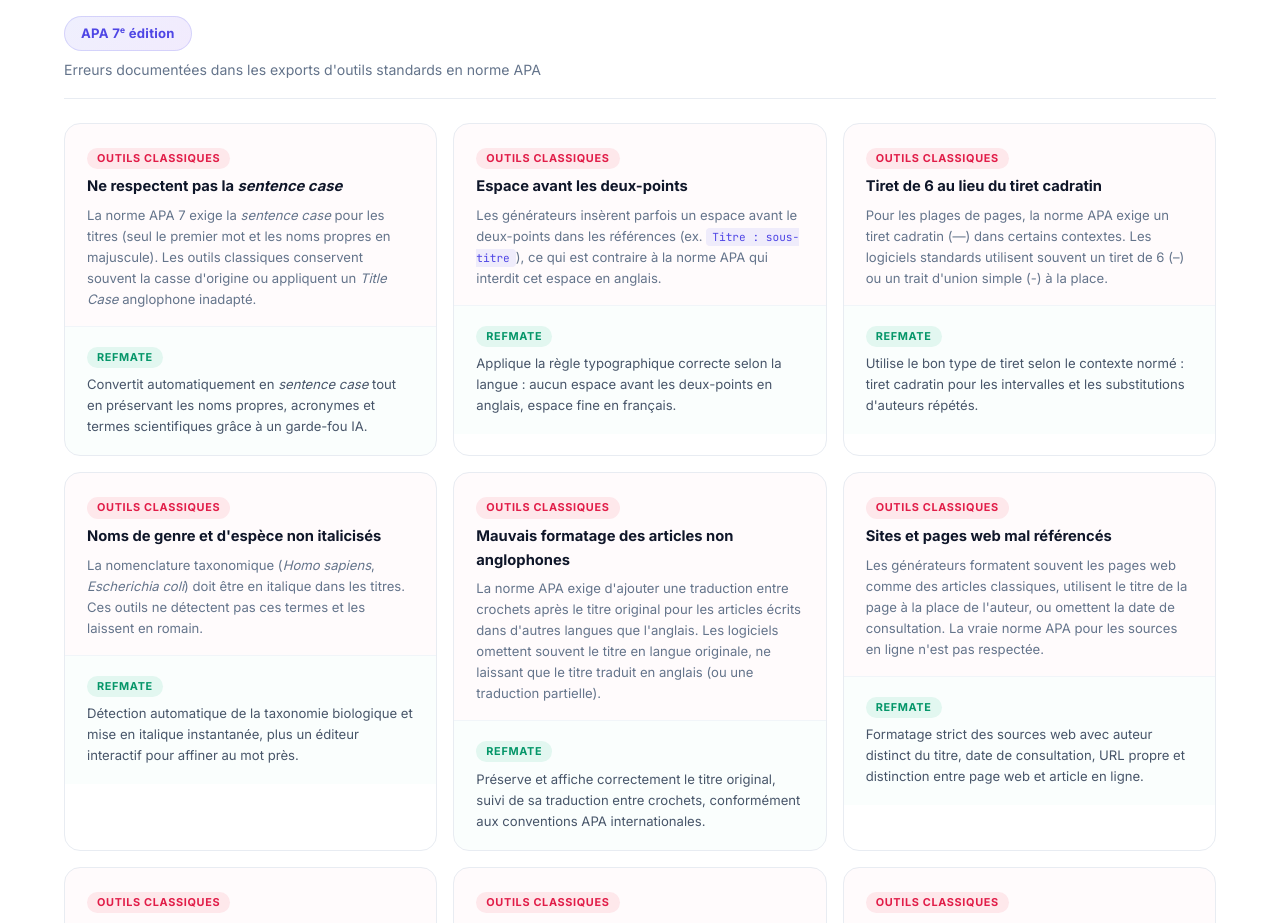
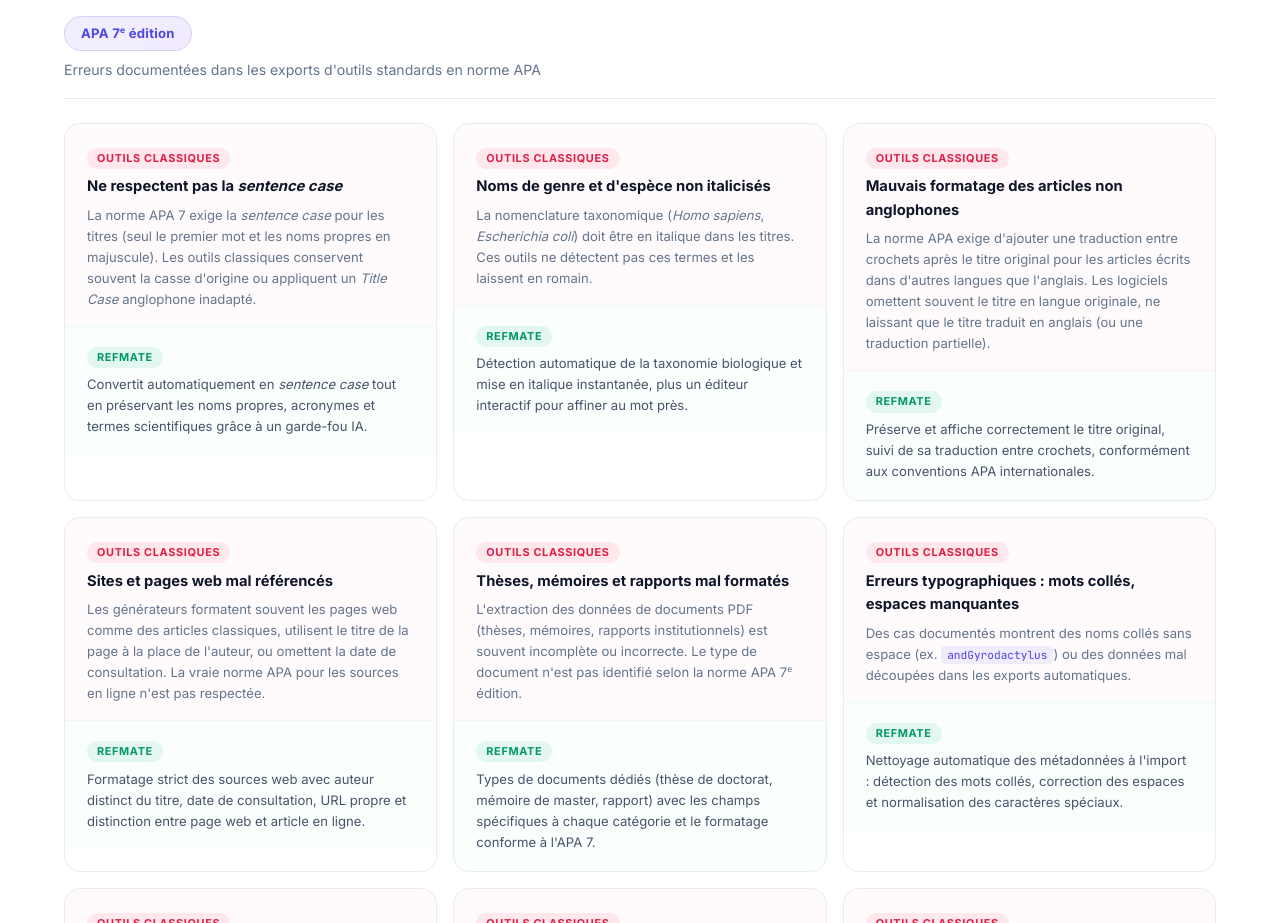
Before and after one commit to Romainkesh/Refmate-Promo, a plain HTML site: page index.html in a window 1280 px wide. Shown: the part 9160-10083 px from the top of the page. Drawn offline with Linux system fonts and the light colour scheme.

Commit message:
fix: remove inaccurate cards (espace avant deux-points and tiret de 6/cadratin)

```diff
--- a/index.html
+++ b/index.html
@@ -500,29 +500,6 @@
             </div>
           </div>
 
-          <div class="zotero-card">
-            <div class="zotero-error">
-              <span class="z-tag z-tag-red">Outils classiques</span>
-              <h4>Espace avant les deux-points</h4>
-              <p>Les générateurs insèrent parfois un espace avant le deux-points dans les références (ex. <code>Titre : sous-titre</code>), ce qui est contraire à la norme APA qui interdit cet espace en anglais.</p>
-            </div>
-            <div class="refmate-fix">
-              <span class="z-tag z-tag-green">RefMate</span>
-              <p>Applique la règle typographique correcte selon la langue : aucun espace avant les deux-points en anglais, espace fine en français.</p>
-            </div>
-          </div>
-
-          <div class="zotero-card">
-            <div class="zotero-error">
-              <span class="z-tag z-tag-red">Outils classiques</span>
-              <h4>Tiret de 6 au lieu du tiret cadratin</h4>
-              <p>Pour les plages de pages, la norme APA exige un tiret cadratin (—) dans certains contextes. Les logiciels standards utilisent souvent un tiret de 6 (–) ou un trait d'union simple (-) à la place.</p>
-            </div>
-            <div class="refmate-fix">
-              <span class="z-tag z-tag-green">RefMate</span>
-              <p>Utilise le bon type de tiret selon le contexte normé : tiret cadratin pour les intervalles et les substitutions d'auteurs répétés.</p>
-            </div>
-          </div>
 
           <div class="zotero-card">
             <div class="zotero-error">
```
